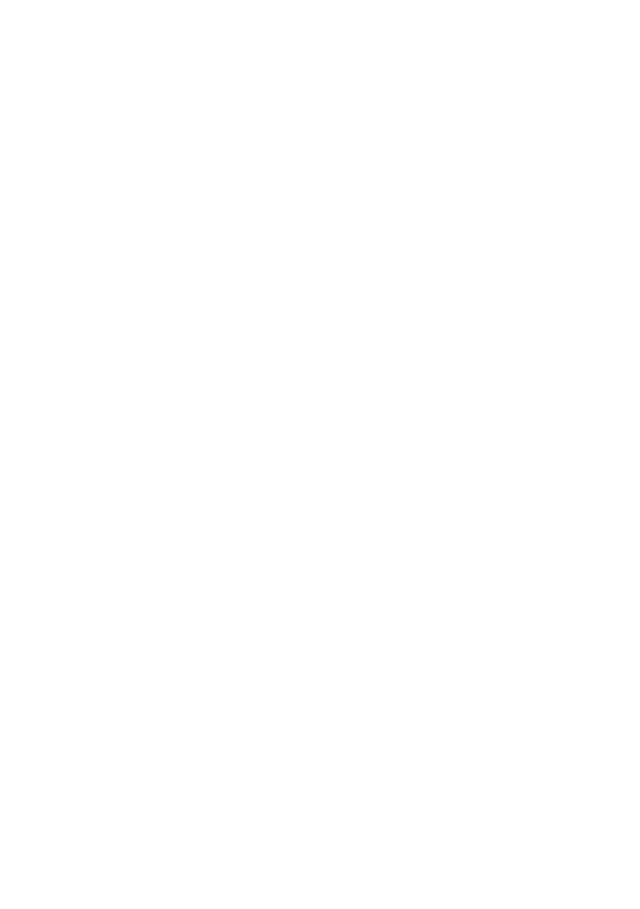
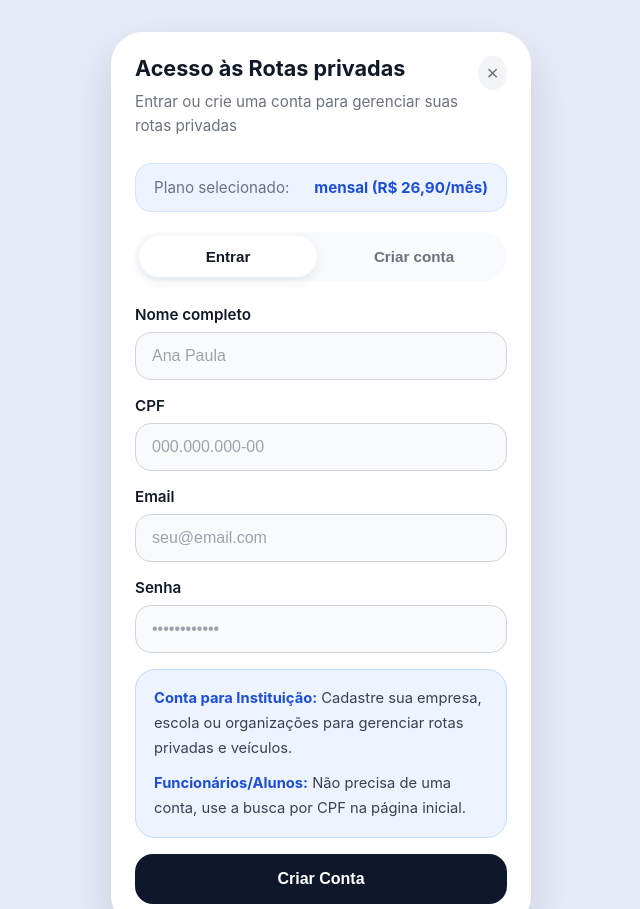
Before and after one commit to keylanogueira-beep/transporte-do-0, a plain HTML site: page src/pages/login.html in a window 1280 px wide. Shown: the top 909 px of the page, without its empty margins (319-959 px from the left). Before the commit the page ends 800 px from the top, so only its background shows below. Drawn offline with Linux system fonts and the light colour scheme.

Commit message:
primeiro comit feature/login

```diff
--- a/src/css/login.css
+++ b/src/css/login.css
@@ -0,0 +1,210 @@
+
+:root {
+    font-family: Inter, system-ui, -apple-system, BlinkMacSystemFont, "Segoe UI", sans-serif;
+    color: #111827;
+    background: #e7ebf7;
+}
+
+* {
+    box-sizing: border-box;
+}
+
+html, body {
+    margin: 0;
+    min-height: 100%;
+}
+
+body {
+    display: flex;
+    align-items: center;
+    justify-content: center;
+    padding: 32px;
+    background: #e7ebf7;
+}
+
+.auth-page {
+    width: 100%;
+    max-width: 420px;
+}
+
+.auth-card {
+    background: #ffffff;
+    border-radius: 32px;
+    padding: 24px;
+    box-shadow: 0 20px 45px rgba(15, 23, 42, 0.14);
+}
+
+.card-top {
+    display: flex;
+    align-items: flex-start;
+    justify-content: space-between;
+    gap: 16px;
+    margin-bottom: 24px;
+}
+
+.card-top h1 {
+    margin: 0;
+    font-size: 1.35rem;
+    font-weight: 700;
+    line-height: 1.2;
+    color: #111827;
+}
+
+.card-top p {
+    margin: 8px 0 0;
+    color: #6b7280;
+    font-size: 0.95rem;
+    line-height: 1.6;
+}
+
+.close-btn {
+    width: 34px;
+    height: 34px;
+    border: none;
+    border-radius: 50%;
+    background: #f3f4f6;
+    color: #6b7280;
+    font-size: 1.3rem;
+    line-height: 1;
+    cursor: pointer;
+}
+
+.plan-badge {
+    display: flex;
+    align-items: center;
+    justify-content: space-between;
+    gap: 12px;
+    margin-bottom: 20px;
+    padding: 14px 18px;
+    background: #eef4ff;
+    border: 1px solid #d2e4ff;
+    border-radius: 16px;
+}
+
+.plan-badge span {
+    color: #6b7280;
+    font-size: 0.95rem;
+}
+
+.plan-badge strong {
+    color: #1d4ed8;
+    font-size: 0.95rem;
+    font-weight: 700;
+}
+
+.tab-switcher {
+    display: grid;
+    grid-template-columns: 1fr 1fr;
+    gap: 8px;
+    margin-bottom: 24px;
+    background: #f8fafc;
+    border-radius: 999px;
+    padding: 4px;
+}
+
+.tab {
+    border: none;
+    border-radius: 999px;
+    padding: 12px 0;
+    background: transparent;
+    color: #6b7280;
+    font-size: 0.95rem;
+    font-weight: 600;
+    cursor: pointer;
+}
+
+.tab.active {
+    background: #ffffff;
+    color: #111827;
+    box-shadow: 0 4px 12px rgba(15, 23, 42, 0.08);
+}
+
+.auth-form {
+    display: grid;
+    gap: 16px;
+}
+
+.form-field {
+    display: grid;
+    gap: 8px;
+    font-size: 0.95rem;
+    color: #4b5563;
+}
+
+.form-field span {
+    font-weight: 600;
+    color: #111827;
+}
+
+.form-field input {
+    width: 100%;
+    border: 1px solid #d1d5db;
+    background: #f8fafc;
+    color: #111827;
+    border-radius: 16px;
+    padding: 14px 16px;
+    font-size: 1rem;
+    outline: none;
+}
+
+.form-field input::placeholder {
+    color: #9ca3af;
+}
+
+.form-field input:focus {
+    border-color: #93c5fd;
+    box-shadow: 0 0 0 4px rgba(59, 130, 246, 0.12);
+}
+
+.info-card {
+    background: #eef4ff;
+    border: 1px solid #bfdbfe;
+    border-radius: 20px;
+    padding: 16px 18px;
+    color: #374151;
+    font-size: 0.92rem;
+    line-height: 1.7;
+}
+
+.info-card p {
+    margin: 0 0 10px;
+}
+
+.info-card p:last-child {
+    margin-bottom: 0;
+}
+
+.info-card strong {
+    color: #1d4ed8;
+}
+
+.submit-btn {
+    width: 100%;
+    border: none;
+    border-radius: 18px;
+    background: #0f172a;
+    color: #ffffff;
+    font-size: 1rem;
+    font-weight: 700;
+    padding: 16px 18px;
+    cursor: pointer;
+}
+
+.submit-btn:hover {
+    background: #111827;
+}
+
+@media (max-width: 420px) {
+    .auth-card {
+        padding: 20px;
+    }
+
+    .card-top {
+        flex-direction: column;
+        align-items: stretch;
+    }
+
+    .close-btn {
+        align-self: flex-start;
+    }
+}
--- a/src/pages/login.html
+++ b/src/pages/login.html
@@ -1,11 +1,61 @@
 <!DOCTYPE html>
-<html lang="PT-BR">
+<html lang="pt-BR">
 <head>
-    <meta charset="UTF-8">
-    <meta name="viewport" content="width=device-width, initial-scale=1.0">
-    <title>Interface de login - Eduardo</title>
+    <meta charset="UTF-8" />
+    <meta name="viewport" content="width=device-width, initial-scale=1.0" />
+    <title>Acesso às Rotas Privadas</title>
+    <link rel="stylesheet" href="../css/login.css" />
 </head>
 <body>
+    <main class="auth-page">
+        <section class="auth-card">
+            <header class="card-top">
+                <div>
+                    <h1>Acesso às Rotas privadas</h1>
+                    <p>Entrar ou crie uma conta para gerenciar suas rotas privadas</p>
+                </div>
+                <button type="button" class="close-btn" aria-label="Fechar">×</button>
+            </header>
 
+            <div class="plan-badge">
+                <span>Plano selecionado:</span>
+                <strong>mensal (R$ 26,90/mês)</strong>
+            </div>
+
+            <div class="tab-switcher">
+                <button class="tab active" type="button">Entrar</button>
+                <button class="tab" type="button">Criar conta</button>
+            </div>
+
+            <form class="auth-form" action="#" method="post">
+                <label class="form-field">
+                    <span>Nome completo</span>
+                    <input type="text" placeholder="Ana Paula" name="nome" />
+                </label>
+
+                <label class="form-field">
+                    <span>CPF</span>
+                    <input type="text" placeholder="000.000.000-00" name="cpf" />
+                </label>
+
+                <label class="form-field">
+                    <span>Email</span>
+                    <input type="email" placeholder="seu@email.com" name="email" />
+                </label>
+
+                <label class="form-field">
+                    <span>Senha</span>
+                    <input type="password" placeholder="••••••••••••" name="senha" />
+                </label>
+
+                <div class="info-card">
+                    <p><strong>Conta para Instituição:</strong> Cadastre sua empresa, escola ou organizações para gerenciar rotas privadas e veículos.</p>
+                    <p><strong>Funcionários/Alunos:</strong> Não precisa de uma conta, use a busca por CPF na página inicial.</p>
+                </div>
+
+                <button class="submit-btn" type="submit">Criar Conta</button>
+            </form>
+        </section>
+    </main>
 </body>
 </html>
```
